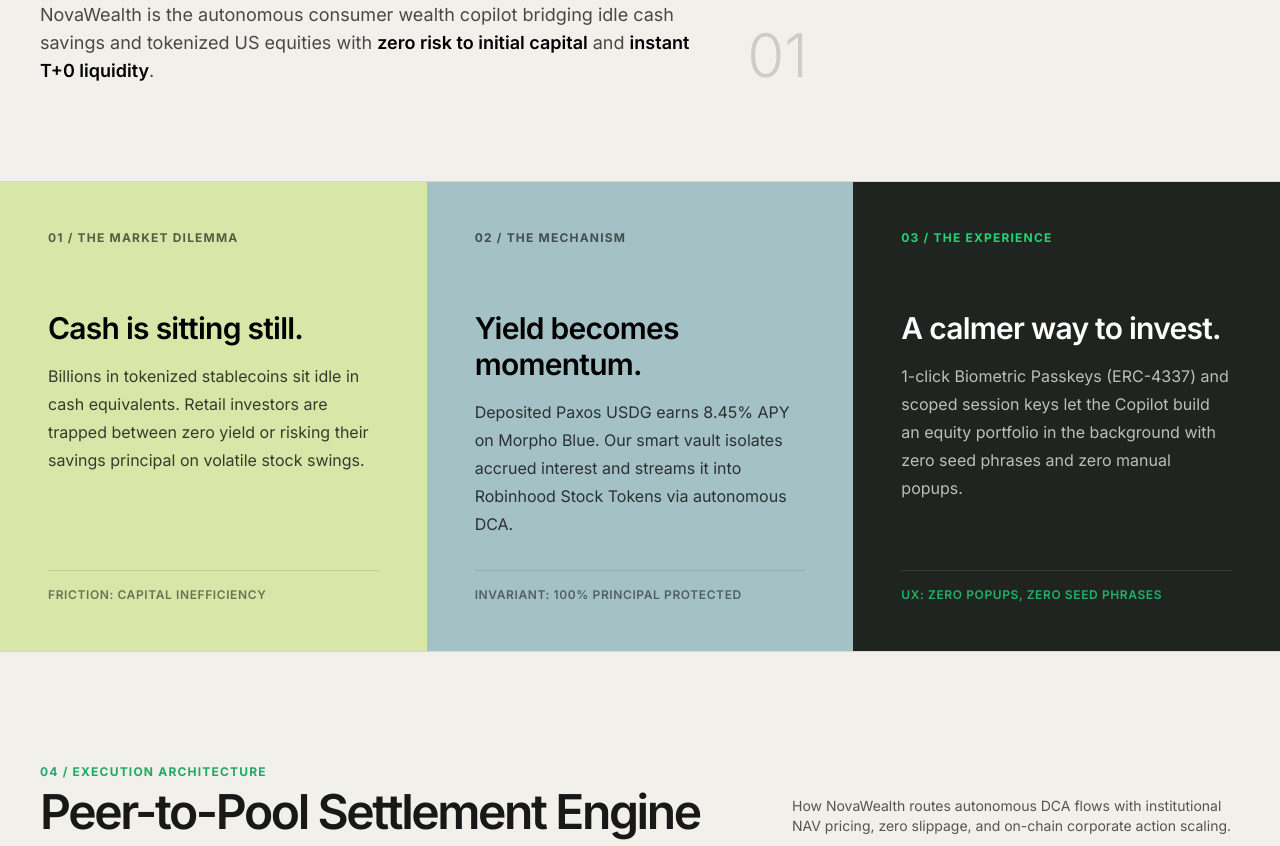
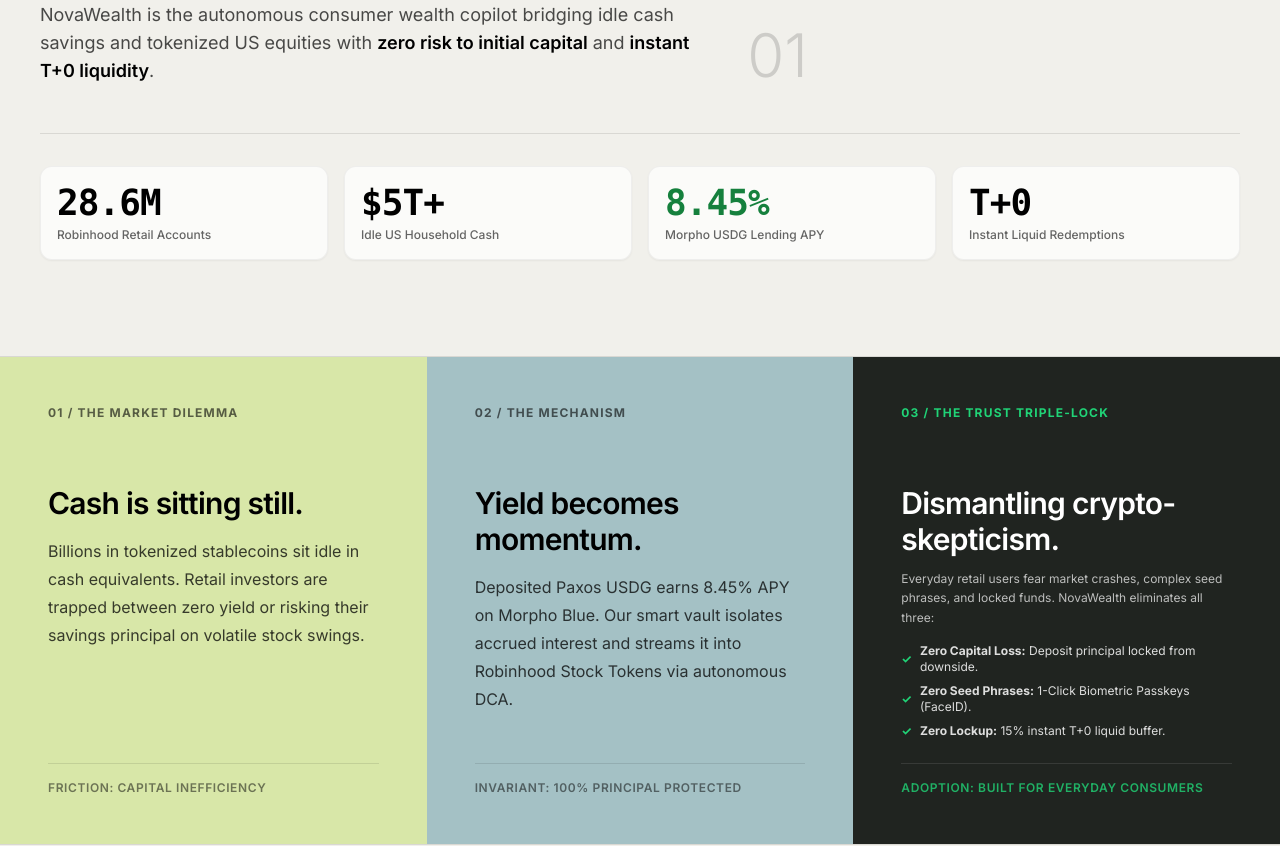
Before and after one commit to emarc99/vertex-prosperous, a Next.js app in the folder frontend/: page /deck in a window 1280 px wide. Shown: the part 580-1426 px from the top of the page. Built offline with nearby package versions, Linux system fonts and the light colour scheme.

Commit message:
feat(deck,readme): lead with traction banner upfront and articulate trust triple-lock

```diff
--- a/frontend/src/app/deck/page.tsx
+++ b/frontend/src/app/deck/page.tsx
@@ -34,6 +34,26 @@ export default function DeckPage() {
           </p>
           <span className="hidden text-6xl font-light text-black/15 sm:block">01</span>
         </div>
+
+        {/* Lead With Growth Traction & Scale Upfront */}
+        <div className="mt-12 grid grid-cols-2 md:grid-cols-4 gap-4 pt-8 border-t border-black/10">
+          <div className="p-4 rounded-xl bg-white/70 border border-black/5 shadow-sm">
+            <p className="text-3xl lg:text-4xl font-bold tracking-tight text-black font-mono">28.6M</p>
+            <p className="text-xs text-black/60 mt-1 font-medium">Robinhood Retail Accounts</p>
+          </div>
+          <div className="p-4 rounded-xl bg-white/70 border border-black/5 shadow-sm">
+            <p className="text-3xl lg:text-4xl font-bold tracking-tight text-black font-mono">$5T+</p>
+            <p className="text-xs text-black/60 mt-1 font-medium">Idle US Household Cash</p>
+          </div>
+          <div className="p-4 rounded-xl bg-white/70 border border-black/5 shadow-sm">
+            <p className="text-3xl lg:text-4xl font-bold tracking-tight text-[#15803d] font-mono">8.45%</p>
+            <p className="text-xs text-black/60 mt-1 font-medium">Morpho USDG Lending APY</p>
+          </div>
+          <div className="p-4 rounded-xl bg-white/70 border border-black/5 shadow-sm">
+            <p className="text-3xl lg:text-4xl font-bold tracking-tight text-black font-mono">T+0</p>
+            <p className="text-xs text-black/60 mt-1 font-medium">Instant Liquid Redemptions</p>
+          </div>
+        </div>
       </section>
 
       {/* Slide 2: The Core Thesis */}
@@ -66,14 +86,28 @@ export default function DeckPage() {
 
         <div className="bg-[#202420] p-8 text-white lg:p-12 flex flex-col justify-between">
           <div>
-            <p className="text-xs font-bold uppercase tracking-widest text-[#20d477]">03 / The Experience</p>
-            <h2 className="mt-16 text-3xl font-semibold tracking-tight">A calmer way to invest.</h2>
-            <p className="mt-4 leading-7 text-white/70">
-              1-click Biometric Passkeys (ERC-4337) and scoped session keys let the Copilot build an equity portfolio in the background with zero seed phrases and zero manual popups.
+            <p className="text-xs font-bold uppercase tracking-widest text-[#20d477]">03 / The Trust Triple-Lock</p>
+            <h2 className="mt-16 text-3xl font-semibold tracking-tight">Dismantling crypto-skepticism.</h2>
+            <p className="mt-3 text-xs text-white/70 leading-relaxed">
+              Everyday retail users fear market crashes, complex seed phrases, and locked funds. NovaWealth eliminates all three:
             </p>
+            <ul className="mt-4 space-y-2 text-xs text-white/85">
+              <li className="flex items-center gap-2">
+                <span className="text-[#20d477] font-bold">✓</span>
+                <span><strong>Zero Capital Loss:</strong> Deposit principal locked from downside.</span>
+              </li>
+              <li className="flex items-center gap-2">
+                <span className="text-[#20d477] font-bold">✓</span>
+                <span><strong>Zero Seed Phrases:</strong> 1-Click Biometric Passkeys (FaceID).</span>
+              </li>
+              <li className="flex items-center gap-2">
+                <span className="text-[#20d477] font-bold">✓</span>
+                <span><strong>Zero Lockup:</strong> 15% instant T+0 liquid buffer.</span>
+              </li>
+            </ul>
           </div>
-          <div className="mt-8 pt-4 border-t border-white/10 text-xs font-semibold uppercase tracking-wider text-[#20d477]/80">
-            UX: Zero Popups, Zero Seed Phrases
+          <div className="mt-6 pt-4 border-t border-white/10 text-xs font-semibold uppercase tracking-wider text-[#20d477]/80">
+            Adoption: Built for Everyday Consumers
           </div>
         </div>
       </section>
```
Also changed, not shown: 1 other file (tests, documents, lock files or other folders).
